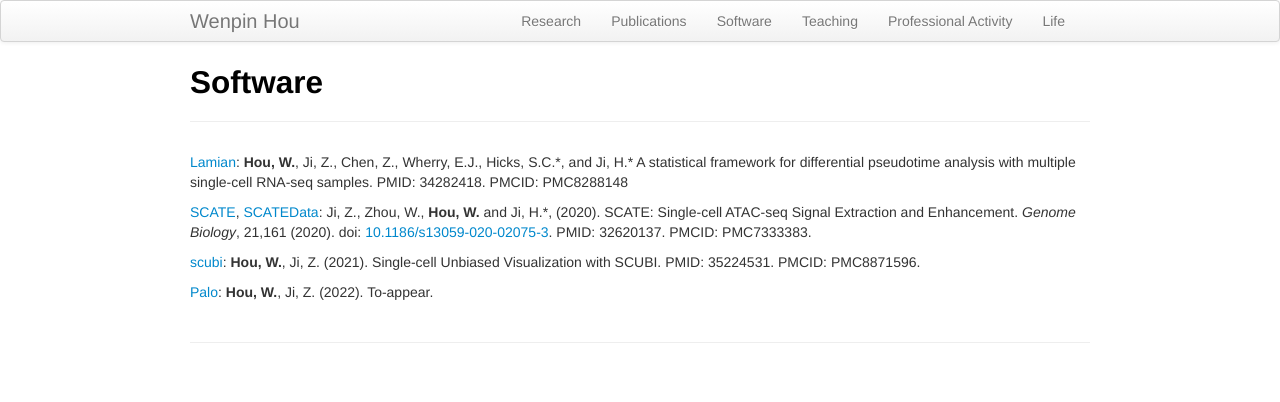
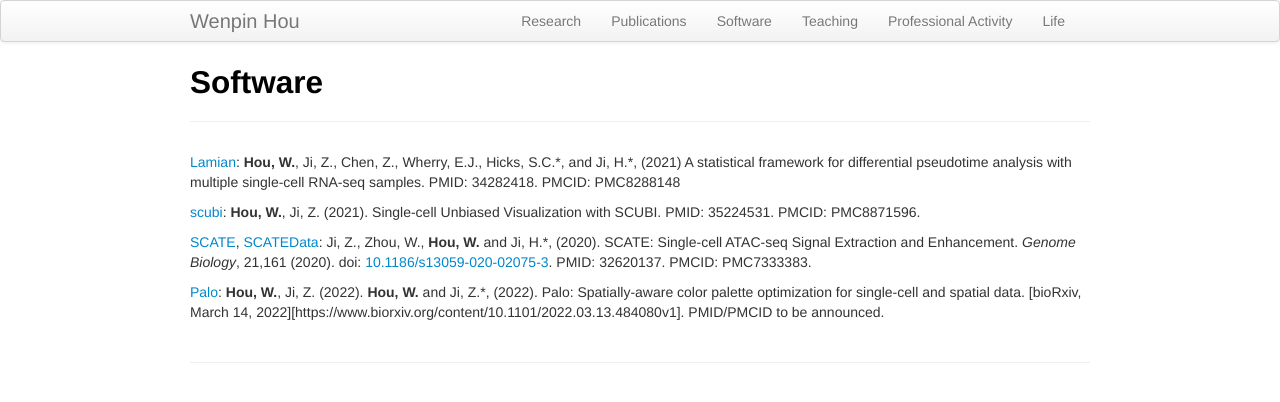
Before and after one commit to Winnie09/Wenpin_Hou, a Jekyll site: the page built from pages/software.md, in a window 1280 px wide. Shown: the top 402 px of the page. Built offline with Jekyll 4.4.1, drawn with Linux system fonts in a browser that asks for light colours.

Commit message:
Update software.md

```diff
--- a/pages/software.md
+++ b/pages/software.md
@@ -3,13 +3,11 @@ layout: page
 title: Software
 ---
 
-[Lamian](https://winnie09.github.io/Wenpin_Hou/pages/Lamian.html): **Hou, W.**, Ji, Z., Chen, Z., Wherry, E.J., Hicks, S.C.\*, and Ji, H.\* A statistical framework for differential pseudotime analysis with multiple single-cell RNA-seq samples. PMID: 34282418. PMCID: PMC8288148
+[Lamian](https://winnie09.github.io/Wenpin_Hou/pages/Lamian.html): **Hou, W.**, Ji, Z., Chen, Z., Wherry, E.J., Hicks, S.C.\*, and Ji, H.\*, (2021) A statistical framework for differential pseudotime analysis with multiple single-cell RNA-seq samples. PMID: 34282418. PMCID: PMC8288148
 
+[scubi](https://winnie09.github.io/Wenpin_Hou/pages/SCUBI.html):  **Hou, W.**, Ji, Z. (2021). Single-cell Unbiased Visualization with SCUBI. PMID: 35224531. PMCID: PMC8871596.
 
 [SCATE](https://github.com/Winnie09/SCATE), [SCATEData](https://github.com/Winnie09/SCATEData):  Ji, Z., Zhou, W., **Hou, W.** and Ji, H.\*, (2020). SCATE: Single-cell ATAC-seq Signal Extraction and Enhancement. *Genome Biology*, 21,161 (2020). doi: [10.1186/s13059-020-02075-3](https://genomebiology.biomedcentral.com/articles/10.1186/s13059-020-02075-3). PMID: 32620137. PMCID: PMC7333383.
 
-
-[scubi](https://winnie09.github.io/Wenpin_Hou/pages/SCUBI.html):  **Hou, W.**, Ji, Z. (2021). Single-cell Unbiased Visualization with SCUBI. PMID: 35224531. PMCID: PMC8871596.
-
-
-[Palo](https://winnie09.github.io/Wenpin_Hou/pages/Palo.html):  **Hou, W.**, Ji, Z. (2022). To-appear.
+[Palo](https://winnie09.github.io/Wenpin_Hou/pages/Palo.html):  **Hou, W.**, Ji, Z. (2022). **Hou, W.** and Ji, Z.\*, (2022).
+Palo: Spatially-aware color palette optimization for single-cell and spatial data. [bioRxiv, March 14, 2022][https://www.biorxiv.org/content/10.1101/2022.03.13.484080v1]. PMID/PMCID to be announced.
```
